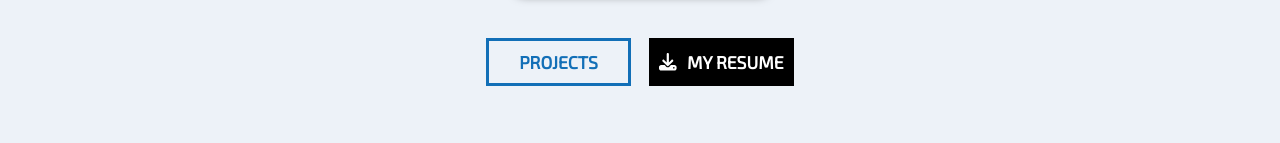
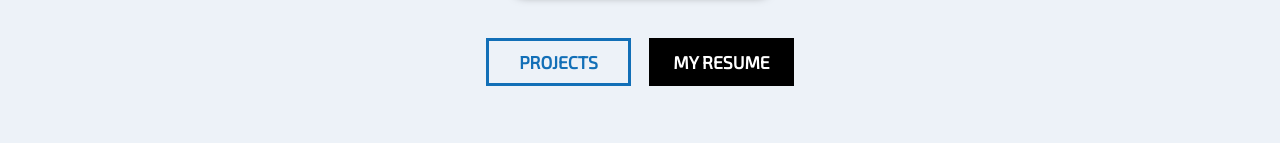
Before and after one commit to facudam/portfolio, a React (Vite) app: page / in a window 1280 px wide. Shown: the part 452-595 px from the top of the page. Built offline with nearby package versions, Linux system fonts and the light colour scheme.

Commit message:
Add dynamic CV anchor tag

```diff
--- a/src/Portfolio.jsx
+++ b/src/Portfolio.jsx
@@ -20,7 +20,7 @@ export const Portfolio = () => {
                 nav={ header.nav }
                 setLanguage={ setLanguage }
             />
-            <Header header={ header }/>
+            <Header header={ header } language={ language }/>
             <main>
               <Projects projects={ projects }/>
             </main>
--- a/src/components/Header/Header.jsx
+++ b/src/components/Header/Header.jsx
@@ -1,12 +1,11 @@
 import { ContactLink } from '../contactLinks/ContactLink'
-import CV from '../../Downloads/curriculum.pdf'
 import { CODING, GMAIL, TWITTER, LINKEDIN, GITHUB } from '../../images'
-import { faDownload } from '@fortawesome/free-solid-svg-icons'
-import { FontAwesomeIcon } from '@fortawesome/react-fontawesome'
 import './Header.css'
+import { ENGLISH } from '../../languages'
 
 
-export const Header = ({ header }) => {
+export const Header = ({ header, language }) => {
+
     return(
         <header className='main-header' id='header'>
             <div className='introducing-titles'>
@@ -22,9 +21,8 @@ export const Header = ({ header }) => {
                 </div>
                 <div className='main-header__link'>
                     <a href='#projects'><span>{ header.buttons[0] }</span></a>
-                    <a download="CV-Facundo-Cáceres-FullStack-Developer" href={ CV }>
+                    <a href={ (language === ENGLISH ? 'https://drive.google.com/file/d/154e0ffFfyvFkfmN6rKVzV6hHUxVfWnpo/view' : 'https://drive.google.com/file/d/1JqdGZ-42ok491f5eThx-ow74HUU5sklT/view') } target='_BLANK'>
                         <span>
-                            <FontAwesomeIcon icon={ faDownload } />
                             { header.buttons[1] }
                         </span>
                     </a>
```
